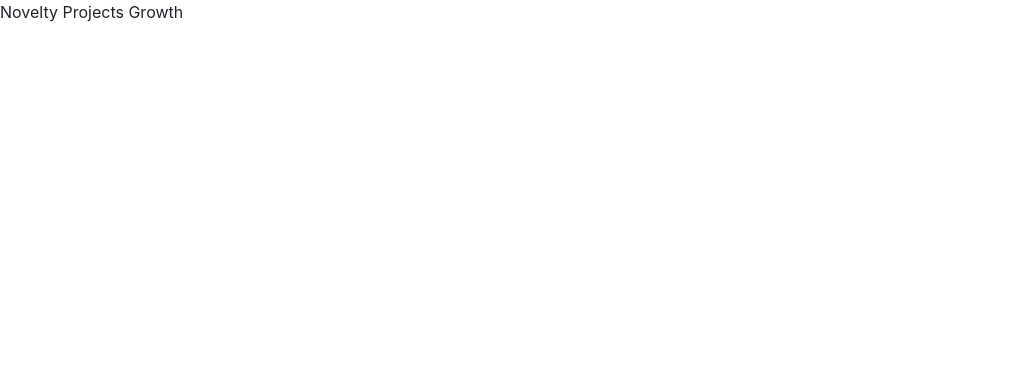
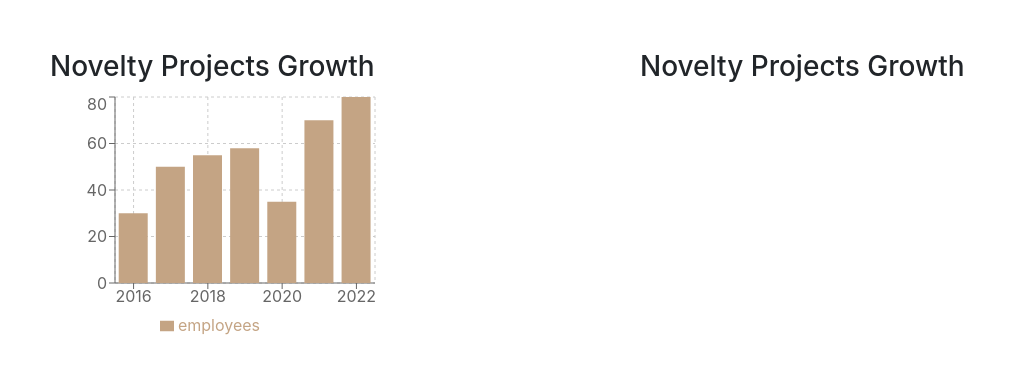
Before and after one commit to prasannakarki77/novelty_ems, a React (Create React App) app: page /dashboard in a window 1280 px wide. Shown: the top 374 px of the page, without its empty margins (0-1025 px from the left). Built offline with nearby package versions, Linux system fonts and the light colour scheme.

Commit message:
added bar chart

```diff
--- a/src/Context/UserContext.jsx
+++ b/src/Context/UserContext.jsx
@@ -7,6 +7,7 @@ export const UserProvider = ({ children }) => {
 
   const value = {
     userList,
+    barChartData,
   };
 
   return <UserContext.Provider value={value}>{children}</UserContext.Provider>;
@@ -49,11 +50,11 @@ const users = [
 ];
 
 const barChartData = [
-  { year: "2016", projects: 30 },
-  { year: "2017", projects: 50 },
-  { year: "2018", projects: 51 },
-  { year: "2019", projects: 45 },
-  { year: "2020", projects: 10 },
-  { year: "2021", projects: 70 },
-  { year: "2022", projects: 80 },
+  { year: "2016", employees: 30 },
+  { year: "2017", employees: 50 },
+  { year: "2018", employees: 55 },
+  { year: "2019", employees: 58 },
+  { year: "2020", employees: 35 },
+  { year: "2021", employees: 70 },
+  { year: "2022", employees: 80 },
 ];
--- a/src/components/Dashboard.jsx
+++ b/src/components/Dashboard.jsx
@@ -1,7 +1,39 @@
-import React from "react";
+import React, { useContext } from "react";
+import {
+  BarChart,
+  CartesianGrid,
+  XAxis,
+  YAxis,
+  Tooltip,
+  Legend,
+  Bar,
+  ScatterChart,
+  ZAxis,
+  Scatter,
+} from "recharts";
+import UserContext from "../Context/UserContext";
+import "../styles/dashboard.scss";
+const Dashboard = () => {
+  const { barChartData } = useContext(UserContext);
+  return (
+    <div className="dashboard">
+      <div className="">
+        <h3>Novelty Projects Growth</h3>
+        <BarChart width={330} height={250} data={barChartData}>
+          <CartesianGrid strokeDasharray="3 3" />
+          <XAxis dataKey="year" />
+          <YAxis />
+          <Tooltip />
+          <Legend />
+          <Bar dataKey="employees" fill="#C4A484" />
+        </BarChart>
+      </div>
+      <div className="">
+        <h3>Novelty Projects Growth</h3>
 
-const Dashboard = () => {
-  return <div>Novelty Projects Growth</div>;
+      </div>
+    </div>
+  );
 };
 
 export default Dashboard;
--- /dev/null
+++ b/src/styles/dashboard.scss
@@ -0,0 +1,5 @@
+.dashboard {
+  padding: 50px;
+  display: grid;
+  grid-template-columns: repeat(2, 1fr);
+}
```
